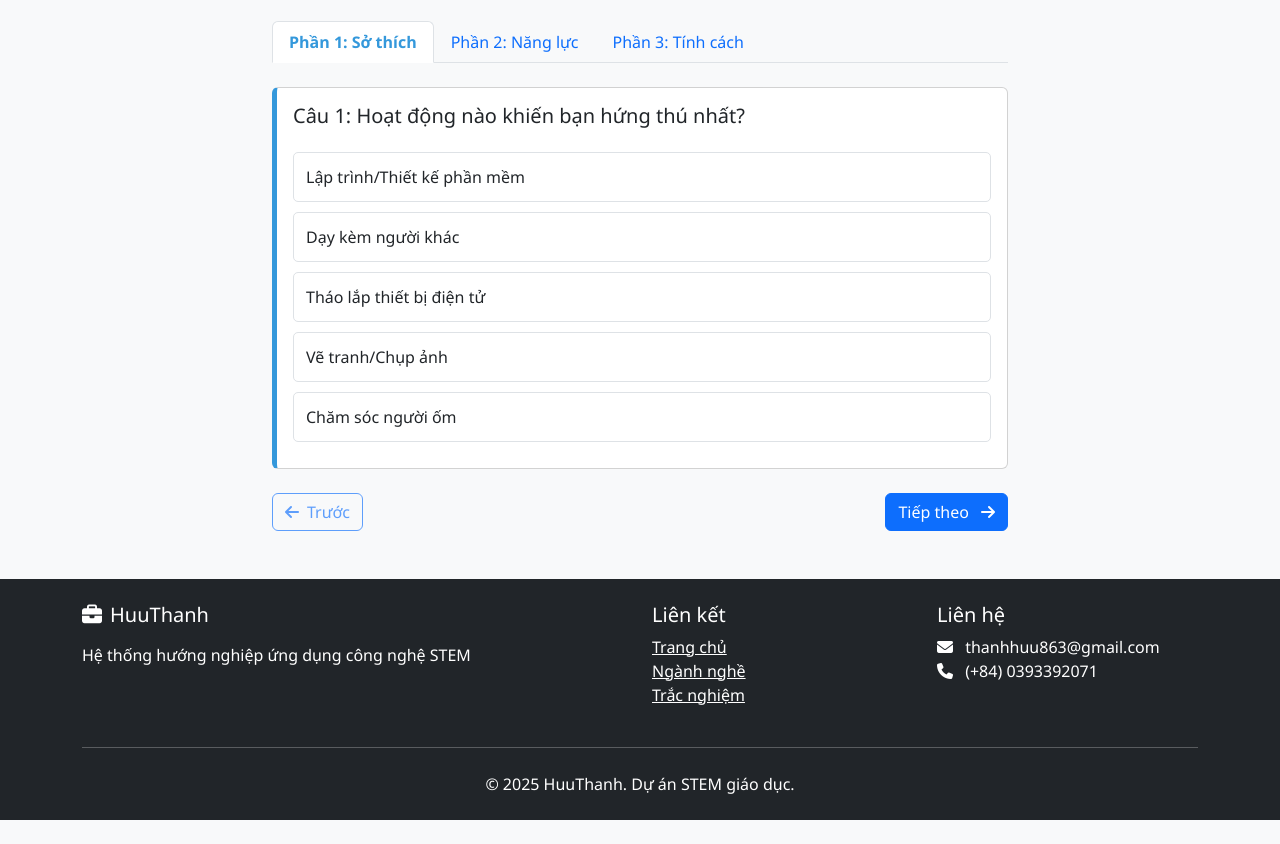
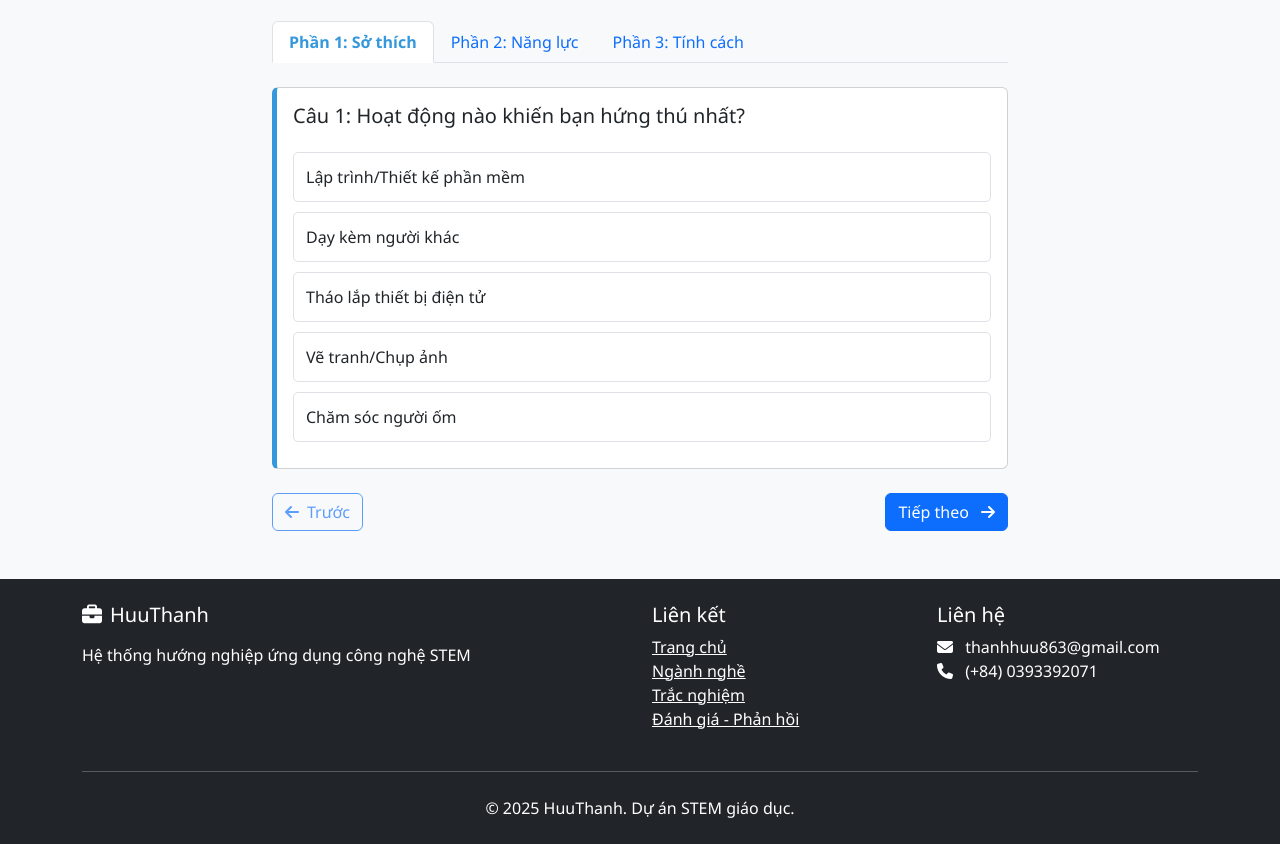
Before and after one commit to HuuThanh2387/My-web, a plain HTML site: page Khaosat.html in a window 1280 px wide. Shown: the part 204-1048 px from the top of the page. Before the commit the page ends 1024 px from the top, so only its background shows below. Drawn offline with nearby package versions, Linux system fonts and the light colour scheme.

Commit message:
Add files via upload

```diff
--- a/Khaosat.html
+++ b/Khaosat.html
@@ -1132,6 +1132,7 @@
                         <li><a href="index.html" class="text-white">Trang chủ</a></li>
                         <li><a href="careers.html" class="text-white">Ngành nghề</a></li>
                         <li><a href="Khaosat.html" class="text-white">Trắc nghiệm</a></li>
+                        <li><a href=Rate.html" class="text-white">Đánh giá - Phản hồi</a></li>
                     </ul>
                 </div>
                 <div class="col-md-3">
```
